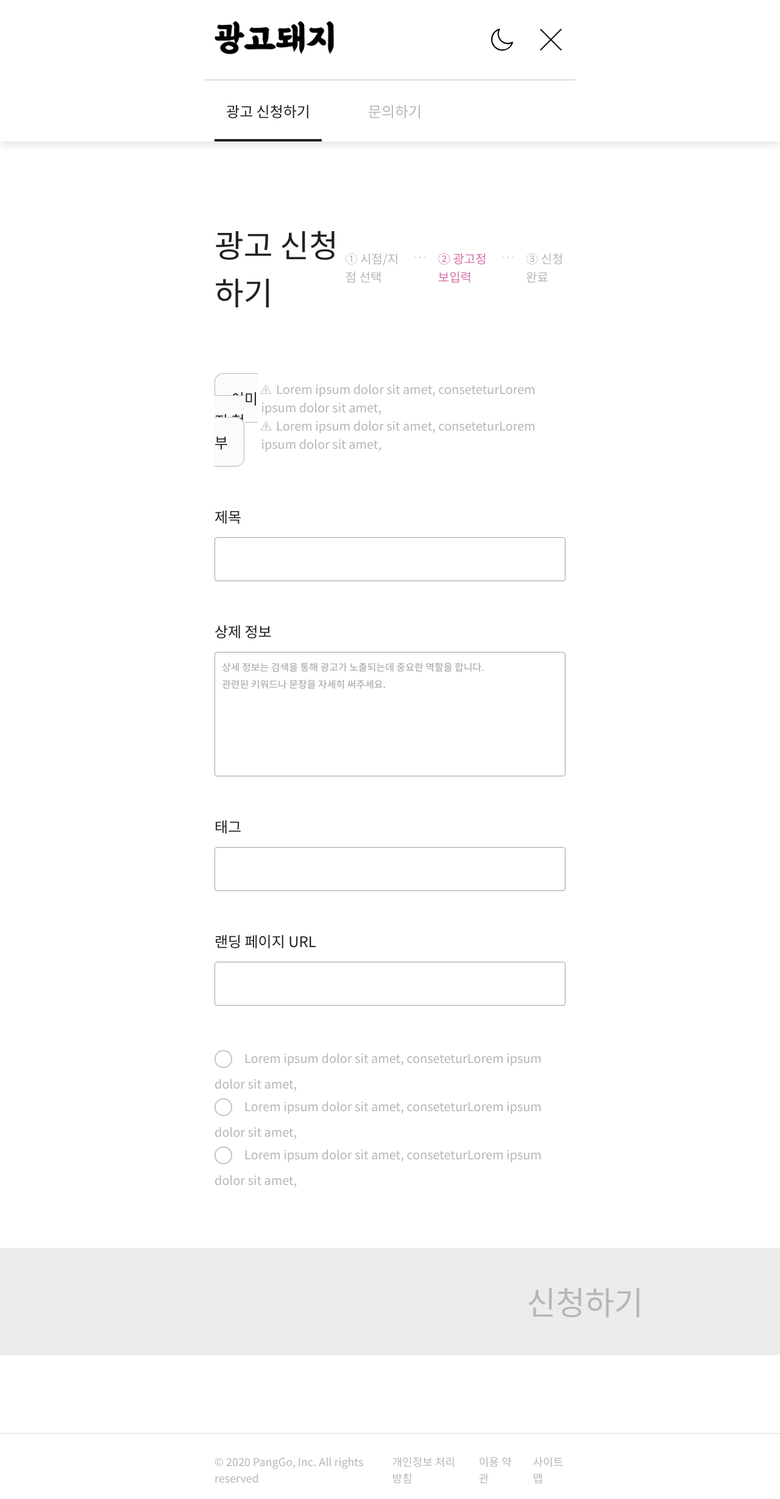
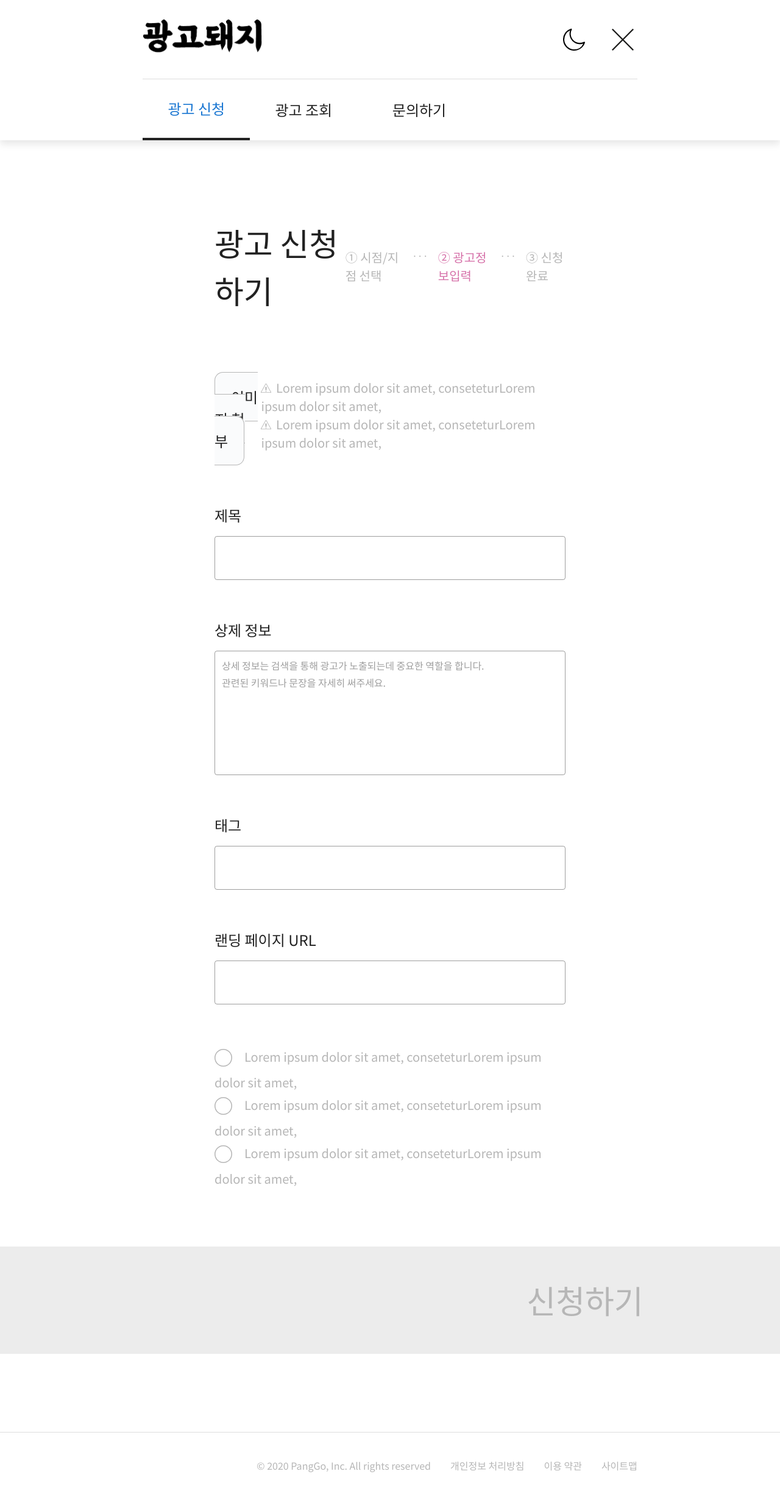
Before and after one commit to 95team/gg-pigs-web, a Nuxt app: page /ownerApply2 in a window 1280 px wide. Shown: the top 2458 px of the page at 61% size. Built offline with nearby package versions, Linux system fonts and the light colour scheme.

Commit message:
#32 modify ownerLayout

```diff
--- a/layouts/ownerFooter.vue
+++ b/layouts/ownerFooter.vue
@@ -1,21 +1,19 @@
 <template>
-  <v-container fluid pa-0>
-    <!-- 분할선 -->
-    <v-layout>
-      <v-divider class="border-light3"></v-divider>
-    </v-layout>
-
-    <!-- footer -->
-    <v-layout class="content">
-      <v-flex d-flex justify-end class="text-light2">
-        <span class="text rigthMargin32">
-          &copy; {{ new Date().getFullYear() }} PangGo, Inc. All rights reserved
-        </span>
-        <span class="text rigthMargin32">개인정보 처리방침</span>
-        <span class="text rigthMargin32">이용 약관</span>
-        <span class="text">사이트맵</span>
-      </v-flex>
-    </v-layout>
+  <v-container fluid pa-0 class="notoSansFont text-light2">
+    <div class="content">
+      <span style="margin-right: var(--spacing-lg)">
+        &copy; {{ new Date().getFullYear() }} PangGo, Inc. All rights reserved
+      </span>
+      <span style="margin-right: var(--spacing-lg)">
+        개인정보 처리방침
+      </span>
+      <span style="margin-right: var(--spacing-lg)">
+        이용 약관
+      </span>
+      <span>
+        사이트맵
+      </span>
+    </div>
   </v-container>
 </template>
 
@@ -24,20 +22,18 @@ export default {};
 </script>
 
 <style scoped>
+.notoSansFont {
+  font-family: 'Noto Sans KR', sans-serif;
+}
 .container {
   max-width: 1920px;
-  height: 108px;
+  border-top: solid 1px var(--light3);
 }
 .content {
-  margin-top: 32px;
-  margin-left: 352px;
-  margin-right: 352px;
-}
-.text {
-  font-family: 'Noto Sans KR', sans-serif;
-  font-size: 18px;
-}
-.rigthMargin32 {
-  margin-right: 32px;
+  display: flex;
+  justify-content: flex-end;
+  align-items: center;
+  height: 108px;
+  margin: 0 18.3%;
 }
 </style>
--- a/layouts/ownerHeader.vue
+++ b/layouts/ownerHeader.vue
@@ -1,31 +1,33 @@
 <template>
-  <v-container fluid pa-0>
-    <!-- 로고 -->
-    <v-layout class="logoLayout" align-center>
-      <v-flex>
-        <v-img :src="pangoLogoDay" class="logoArea"></v-img>
-      </v-flex>
-      <v-flex d-flex justify-end>
-        <v-btn id="btn1" text><v-img :src="day" class="iconArea"></v-img></v-btn>
-        <v-btn id="btn2" text><v-img :src="close" class="iconArea"></v-img></v-btn>
-      </v-flex>
-    </v-layout>
+  <v-container fluid pa-0 class="notoSansFont">
+    <div class="logoArea">
+      <v-row no-gutters align="center">
+        <div>
+          <img src="../static/image/pangoLogoDay.png" alt="광고돼지" width="200px" height="66px" />
+        </div>
+        <v-spacer></v-spacer>
+        <div>
+          <button type="button" class="clickArea" style="float: left; margin-right: 32px">
+            <v-img :src="day" class="iconArea"></v-img>
+          </button>
+          <button type="button" class="clickArea">
+            <v-img :src="close" class="iconArea"></v-img>
+          </button>
+        </div>
+      </v-row>
+    </div>
 
-    <!-- 분할선 -->
-    <v-layout>
-      <v-divider class="border-light3"></v-divider>
-    </v-layout>
-
-    <!-- 메뉴 -->
-    <v-layout class="menuLayout" align-center>
-      <div id="menu1" class="menu">
-        <div class="menuMargin">
-          광고 신청하기
-        </div>
-        <v-divider class="menuSelected"></v-divider>
-      </div>
-      <div id="menu2" class="menu text-light2">문의하기</div>
-    </v-layout>
+    <div class="menuArea">
+      <v-row no-gutters align="end">
+        <nuxt-link to="/ownerApply1">
+          <button class="menu selected">
+            광고 신청
+          </button>
+        </nuxt-link>
+        <button class="menu">광고 조회</button>
+        <button class="menu">문의하기</button>
+      </v-row>
+    </div>
   </v-container>
 </template>
 
@@ -35,6 +37,7 @@ export default {
     return {
       pangoLogoDay: require('../static/image/pangoLogoDay.png'),
       day: require('../static/icon/day.svg'),
+      night: require('../static/icon/night.svg'),
       close: require('../static/icon/close.svg'),
     };
   },
@@ -42,62 +45,52 @@ export default {
 </script>
 
 <style scoped>
+a {
+  color: black;
+  text-decoration: none;
+}
+.notoSansFont {
+  font-family: 'Noto Sans KR', sans-serif;
+}
 .container {
+  display: flex;
+  flex-direction: column;
   max-width: 1920px;
   box-shadow: 0 6px 12px 0 rgba(0, 0, 0, 0.1);
 }
-.layout {
-  margin-left: 336px;
-  margin-right: 336px;
+.logoArea {
+  display: flex;
+  height: 130px;
+  border-bottom: solid 1px var(--light3);
+  margin: 0 18.3%;
 }
-.logoLayout {
-  height: 130px;
-  padding-left: 16px;
+.menuArea {
+  display: flex;
+  min-height: 100px;
+  margin: 0 18.3%;
 }
-.menuLayout {
-  height: 100px;
-}
-.menu {
-  width: 176px;
-  height: 68px;
-  margin-top: 32px;
-  font-family: 'Noto Sans KR', sans-serif;
-  font-size: 24px;
-  text-align: center;
-}
-#menu1 {
-  margin-left: 16px;
-}
-#menu2 {
-  margin-left: 32px;
+.clickArea {
+  display: flex;
+  justify-content: center;
+  align-items: center;
+  width: 48px;
+  height: 48px;
 }
 .iconArea {
   width: 36px;
   height: 36px;
   position: absolute;
 }
-.v-btn {
-  height: 48px !important;
-  min-width: 48px !important;
-  padding: 0px !important;
+.menu {
+  display: flex;
+  justify-content: center;
+  align-items: center;
+  width: 176px;
+  height: 100px;
+  font-size: 24px;
+  margin-right: 1.7%;
 }
-#btn1 {
-  margin-right: 32px;
-}
-#btn2 {
-  margin-right: 16px;
-}
-.logoArea {
-  width: 200px;
-  height: 66px;
-}
-.v-divider {
-  border: solid 1px;
-}
-.menuMargin {
-  margin-bottom: 28px;
-}
-.menuSelected {
-  border: solid 2px;
+.selected {
+  border-bottom: solid 4px var(--light1);
 }
 </style>
```
